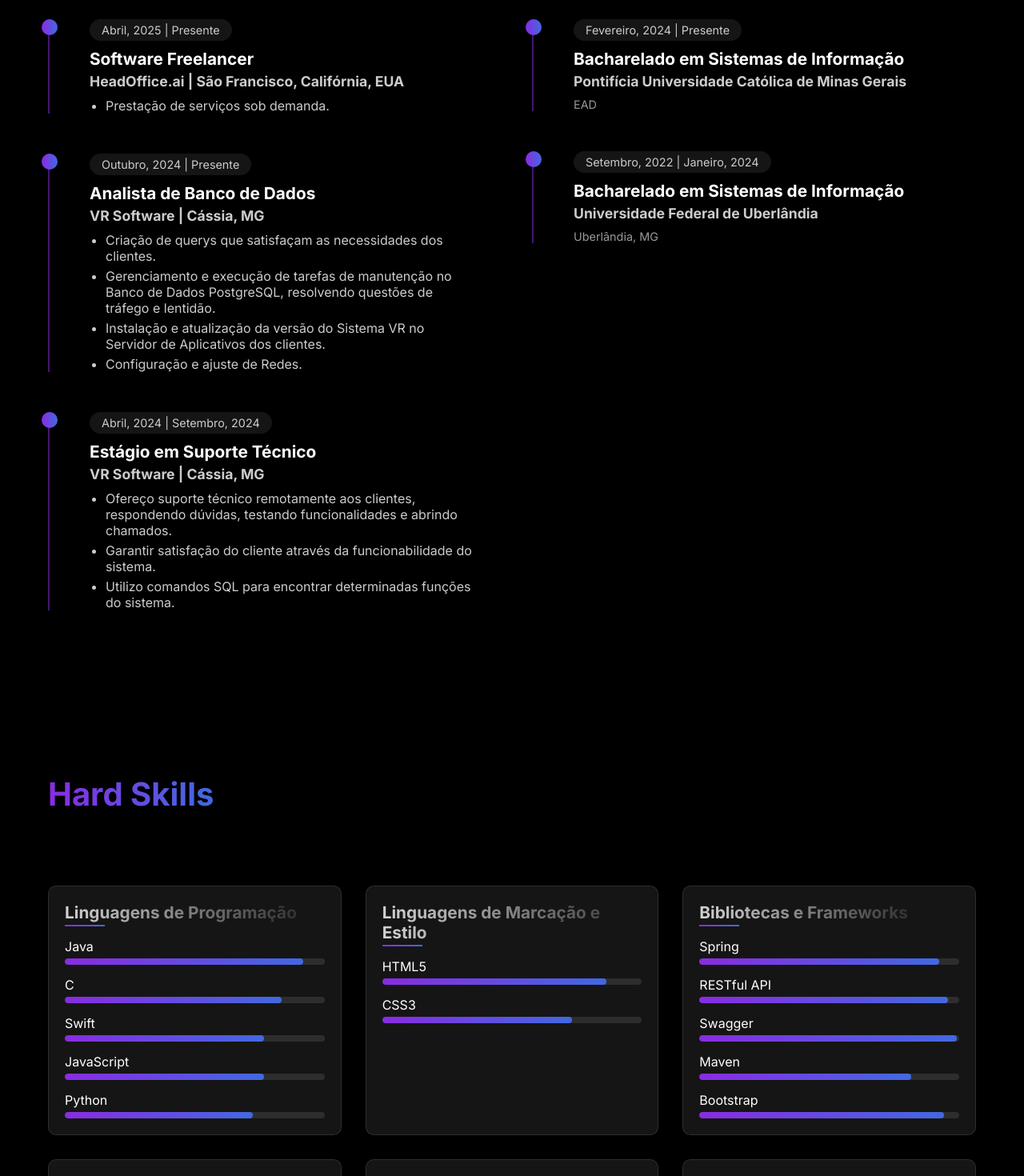
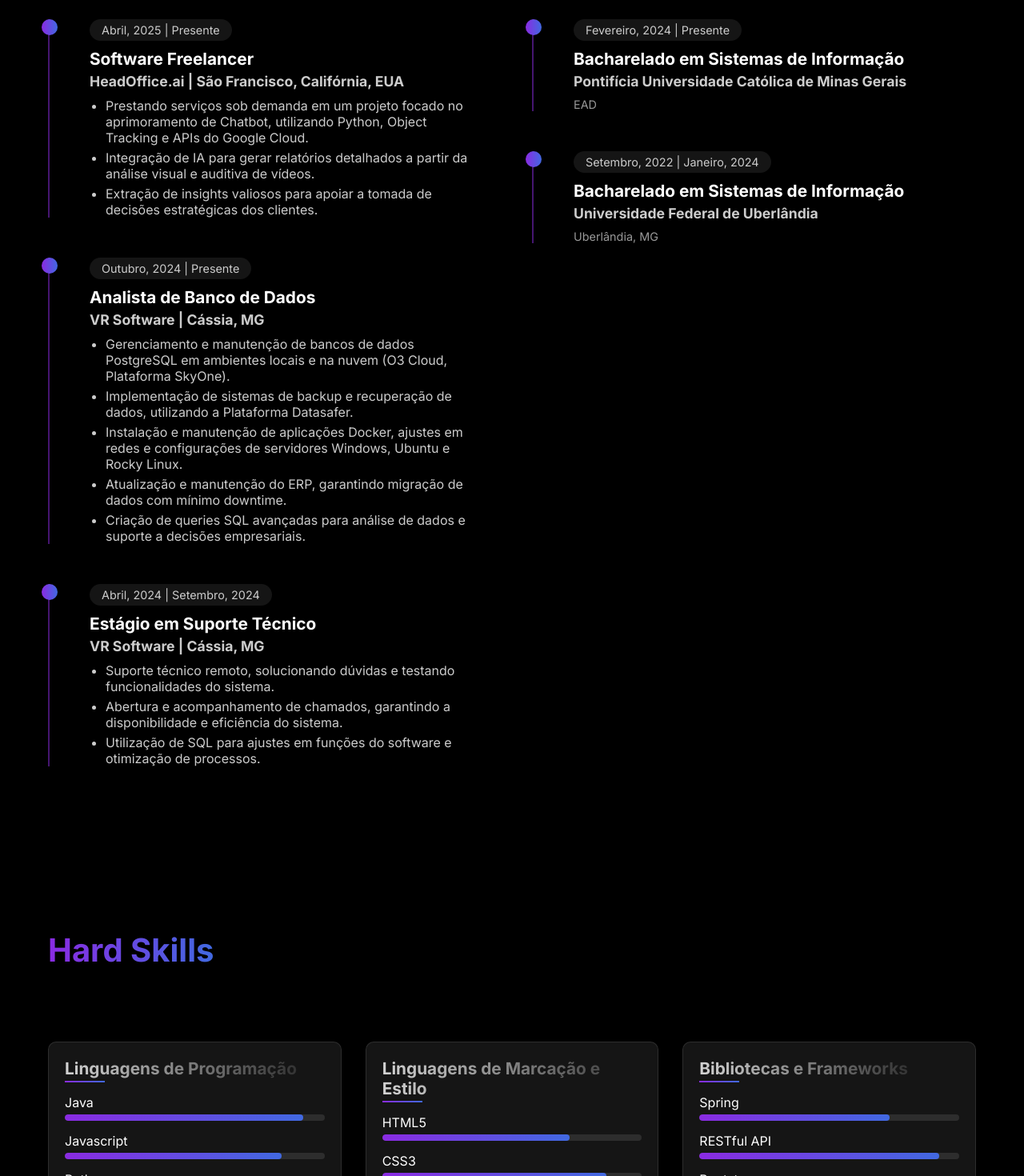
Before and after one commit to notfarchi/farchi.dev, a Next.js app: page / in a window 1280 px wide. Shown: the part 1880-3350 px from the top of the page at 80% size. Built offline with nearby package versions, Linux system fonts and the light colour scheme; no server answers.

Commit message:
Melhorias de Maio

```diff
--- a/components/experience.tsx
+++ b/components/experience.tsx
@@ -8,7 +8,9 @@ const Experience = () => {
       location: "São Francisco, Califórnia, EUA",
       period: "Abril, 2025 | Presente",
       responsibilities: [
-        "Prestação de serviços sob demanda.",
+        "Prestando serviços sob demanda em um projeto focado no aprimoramento de Chatbot, utilizando Python, Object Tracking e APIs do Google Cloud.",
+        "Integração de IA para gerar relatórios detalhados a partir da análise visual e auditiva de vídeos.",
+        "Extração de insights valiosos para apoiar a tomada de decisões estratégicas dos clientes."
       ],
     },
     {
@@ -17,10 +19,11 @@ const Experience = () => {
       location: "Cássia, MG",
       period: "Outubro, 2024 | Presente",
       responsibilities: [
-        "Criação de querys que satisfaçam as necessidades dos clientes.",
-        "Gerenciamento e execução de tarefas de manutenção no Banco de Dados PostgreSQL, resolvendo questões de tráfego e lentidão.",
-        "Instalação e atualização da versão do Sistema VR no Servidor de Aplicativos dos clientes.",
-        "Configuração e ajuste de Redes.",
+        "Gerenciamento e manutenção de bancos de dados PostgreSQL em ambientes locais e na nuvem (O3 Cloud, Plataforma SkyOne).",
+        "Implementação de sistemas de backup e recuperação de dados, utilizando a Plataforma Datasafer.",
+        "Instalação e manutenção de aplicações Docker, ajustes em redes e configurações de servidores Windows, Ubuntu e Rocky Linux.",
+        "Atualização e manutenção do ERP, garantindo migração de dados com mínimo downtime.",
+        "Criação de queries SQL avançadas para análise de dados e suporte a decisões empresariais."
       ],
     },
     {
@@ -29,9 +32,9 @@ const Experience = () => {
       location: "Cássia, MG",
       period: "Abril, 2024 | Setembro, 2024",
       responsibilities: [
-        "Ofereço suporte técnico remotamente aos clientes, respondendo dúvidas, testando funcionalidades e abrindo chamados.",
-        "Garantir satisfação do cliente através da funcionabilidade do sistema.",
-        "Utilizo comandos SQL para encontrar determinadas funções do sistema.",
+        "Suporte técnico remoto, solucionando dúvidas e testando funcionalidades do sistema.",
+        "Abertura e acompanhamento de chamados, garantindo a disponibilidade e eficiência do sistema.",
+        "Utilização de SQL para ajustes em funções do software e otimização de processos.",
       ],
     },
   ]
--- a/components/skills.tsx
+++ b/components/skills.tsx
@@ -5,7 +5,7 @@ const Skills = () => {
   const skillCategories = [
     {
       title: "Linguagens de Programação",
-      skills: ["Java", "C", "Swift", "JavaScript", "Python"],
+      skills: ["Java", "Javascript", "Python", "C"],
     },
     {
       title: "Linguagens de Marcação e Estilo",
@@ -13,7 +13,7 @@ const Skills = () => {
     },
     {
       title: "Bibliotecas e Frameworks",
-      skills: ["Spring", "RESTful API", "Swagger", "Maven", "Bootstrap"],
+      skills: ["Spring", "RESTful API", "Bootstrap"],
     },
     {
       title: "Banco de Dados",
@@ -21,7 +21,7 @@ const Skills = () => {
     },
     {
       title: "Ferramentas",
-      skills: ["Postman", "Git", "Testes Unitários", "Figma", "Node-RED"],
+      skills: ["Postman", "Git", "Testes Unitários", "Figma"],
     },
     {
       title: "Sistemas Operacionais",
@@ -29,7 +29,7 @@ const Skills = () => {
     },
     {
       title: "Metodologias Ágeis",
-      skills: ["SCRUM Framework", "Kanban"],
+      skills: ["SCRUM", "Kanban"],
     },
   ]
 
```
Also changed, not shown: 1 other file (tests, documents, lock files or other folders).
